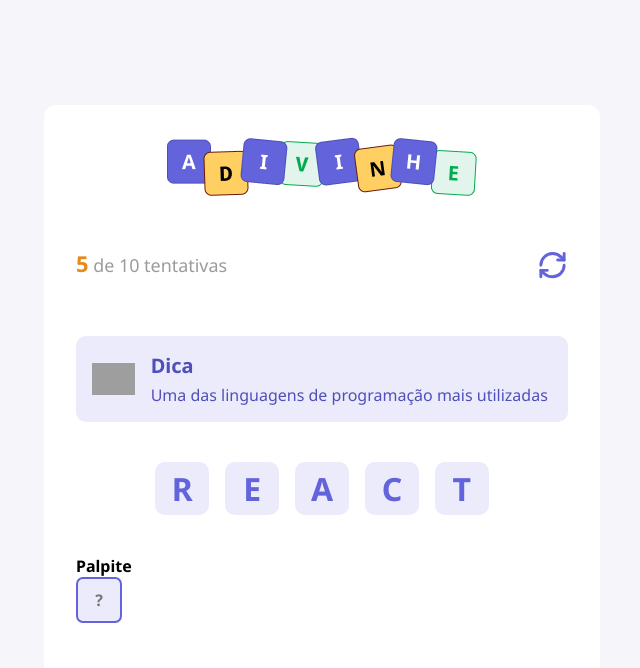
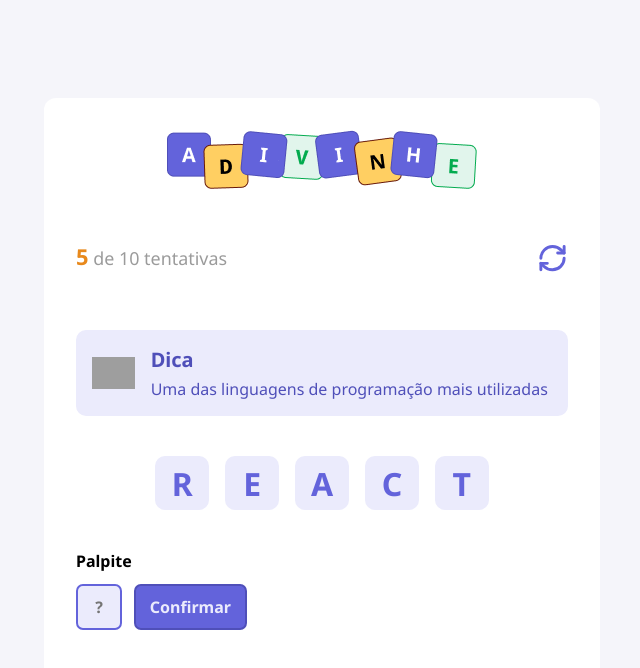
Before and after one commit to joschonarth/adivinhe, a React (Vite) app: page / in a window 1280 px wide. Shown: the top 668 px of the page, without its empty margins (318-958 px from the left). Built offline with nearby package versions, Linux system fonts and the light colour scheme; grey boxes are pictures that could not be loaded.

Commit message:
feat: add Button component

```diff
--- a/src/App.tsx
+++ b/src/App.tsx
@@ -4,6 +4,7 @@
 import { Tip } from "./components/Tip"
 import { Letter } from "./components/Letter"
 import { Input } from "./components/Input"
+import { Button } from "./components/Button"
 
 export default function App() {
 
@@ -28,8 +29,9 @@
 
         <h4>Palpite</h4>
 
-        <div>
+        <div className={styles.guess}>
           <Input autoFocus maxLength={1} placeholder="?"/>
+          <Button title="Confirmar"/>
         </div>
       </main>
     </div>
--- a/src/app.module.css
+++ b/src/app.module.css
@@ -25,3 +25,10 @@
 
     margin: 2.5rem 0;
 }
+
+.guess {
+    display: flex;
+    gap: 0.75rem;
+
+    margin-top: 0.75rem;
+}
--- /dev/null
+++ b/src/components/Button/index.tsx
@@ -0,0 +1,13 @@
+import styles from "./styles.module.css"
+
+type Props = React.ComponentProps<"button"> & {
+    title: string
+}
+
+export function Button({ title, ...rest }: Props) {
+    return (
+        <button type="button" className={styles.button} {...rest}>
+            {title}
+        </button>
+    )
+}
--- /dev/null
+++ b/src/components/Button/styles.module.css
@@ -0,0 +1,12 @@
+.button {
+    height: 2.87rem;
+    border-radius: 0.43rem;
+
+    background-color: #6363db;
+    border: 2px solid #4f4fb9;
+    color: #ebebfc;
+
+    padding: 0 0.87rem;
+    font-size: 1rem;
+    font-weight: 700;
+}
--- a/src/index.css
+++ b/src/index.css
@@ -12,10 +12,10 @@
   background-color: #f5f5fa;
 
   font-family: "Noto Sans", serif;
-  font-optical-sizing: auto;
 }
 
-input {
+input,
+button {
   font-family: "Noto Sans", serif;
 }
 
```
